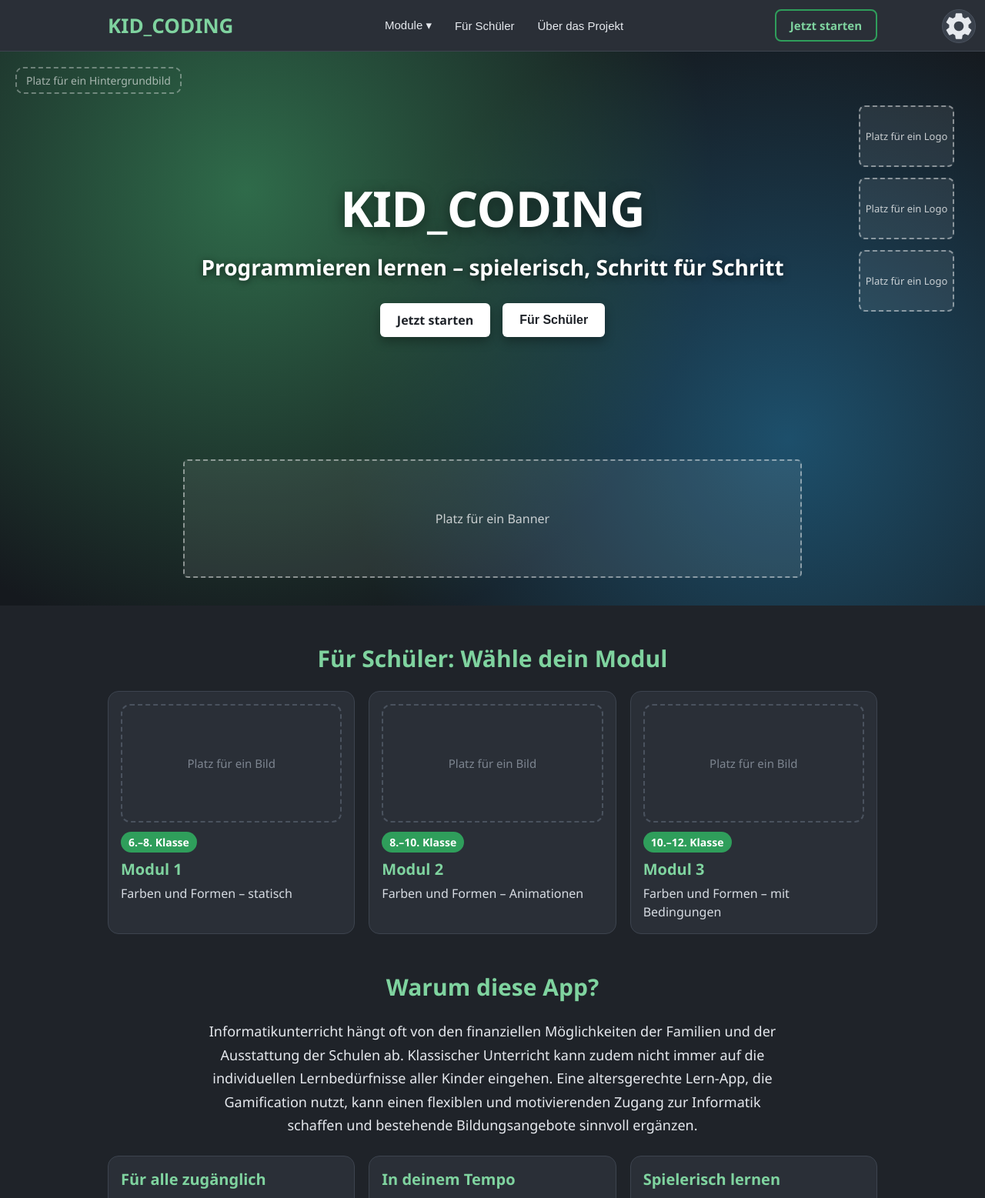
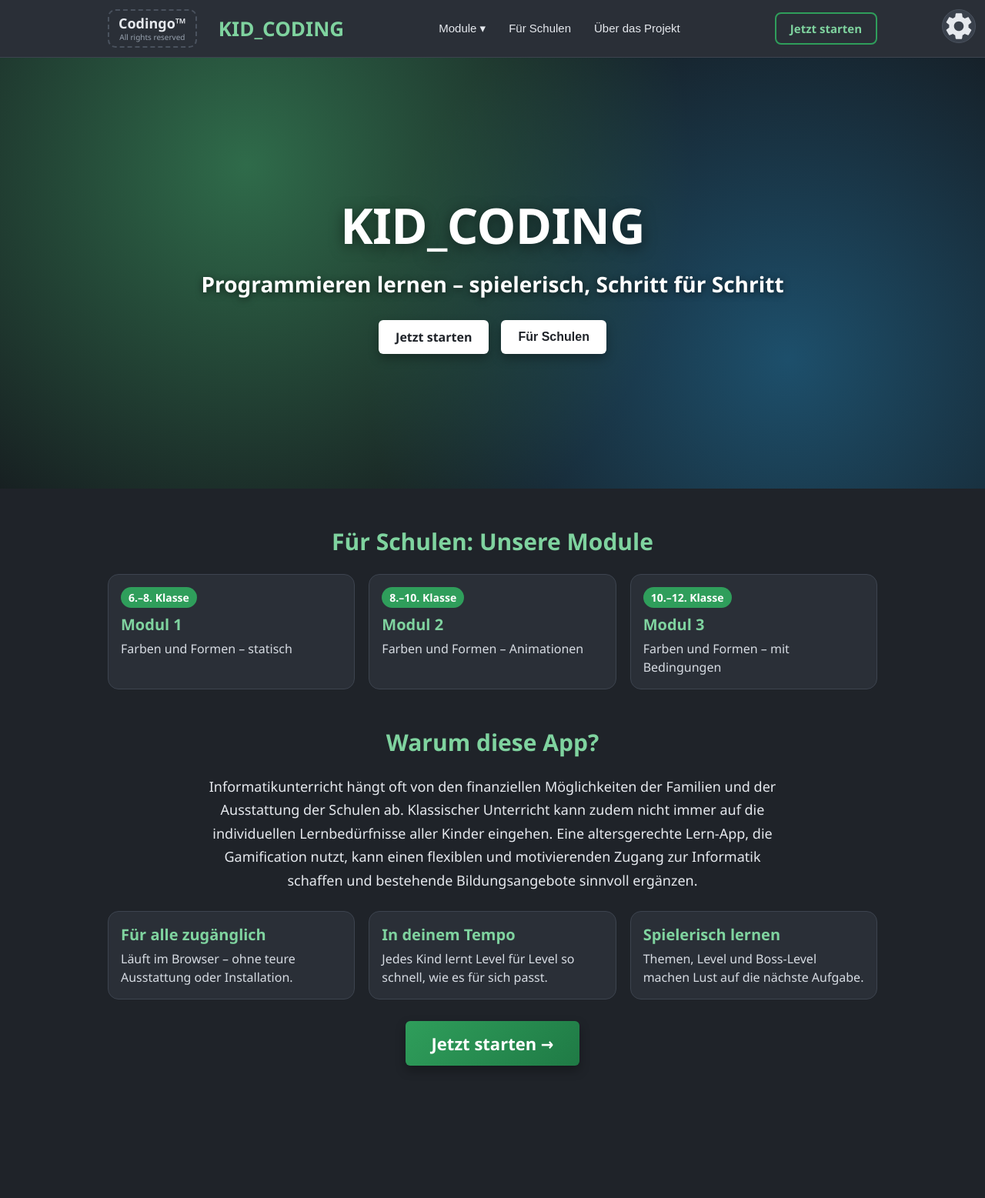
Before and after one commit to Raphi1712/teaching-kids-tech, a website: page index.html in a window 1280 px wide. Shown: the top 1557 px of the page at 77% size. After the commit the page ends 1515 px from the top, so only its background shows below. Drawn offline with Linux system fonts and the light colour scheme.

Commit message:
Titelseite: Für Schulen statt Für Schüler, Platzhalter entfernt, Codingo-Logo-Platzhalter oben links
Amp-Thread-ID: https://ampcode.com/threads/T-01a13621-b4c8-704d-9a0c-b94fd37c6fdc
Co-authored-by: Raphael Angel <berinski@yahoo.de>

```diff
--- a/EN_translations.js
+++ b/EN_translations.js
@@ -6,7 +6,6 @@ const TRANSLATIONS_EN = {
   "🌙 Dunkel": "🌙 Dark",
   "☀ Hell": "☀ Light",
   // Titelseite
-  "Platz für ein Bild": "Space for an image",
   "Informatikunterricht hängt oft von den finanziellen Möglichkeiten der Familien und der Ausstattung der Schulen ab. Klassischer Unterricht kann zudem nicht immer auf die individuellen Lernbedürfnisse aller Kinder eingehen. Eine altersgerechte Lern-App, die Gamification nutzt, kann einen flexiblen und motivierenden Zugang zur Informatik schaffen und bestehende Bildungsangebote sinnvoll ergänzen.":
     "Computer science education often depends on what families can afford and how well schools are equipped. Traditional lessons also cannot always meet the individual learning needs of every child. An age-appropriate learning app that uses gamification can open up a flexible and motivating way into computer science and be a meaningful addition to existing education.",
   "Für alle zugänglich": "Open to everyone",
@@ -15,8 +14,8 @@ const TRANSLATIONS_EN = {
   "Jedes Kind lernt Level für Level so schnell, wie es für sich passt.": "Every child learns level by level, as fast as suits them.",
   "Spielerisch lernen": "Learn through play",
   "Themen, Level und Boss-Level machen Lust auf die nächste Aufgabe.": "Topics, levels and boss levels make you want to take on the next task.",
-  "Für Schüler": "For students",
-  "Platz für ein Hintergrundbild": "Space for a background image",
+  "Für Schulen": "For schools",
+  "Für Schulen: Unsere Module": "For schools: our modules",
   "Jetzt starten": "Get started",
   "Jetzt starten →": "Get started →",
   "Warum diese App?": "Why this app?",
@@ -26,9 +25,6 @@ const TRANSLATIONS_EN = {
   "Modul 2 – 8.–10. Klasse": "Module 2 – grades 8–10",
   "Modul 3 – 10.–12. Klasse": "Module 3 – grades 10–12",
   "Über das Projekt": "About the project",
-  "Platz für ein Logo": "Space for a logo",
-  "Platz für ein Banner": "Space for a banner",
-  "Für Schüler: Wähle dein Modul": "For students: choose your module",
   "6.–8. Klasse": "Grades 6–8",
   "8.–10. Klasse": "Grades 8–10",
   "10.–12. Klasse": "Grades 10–12",
--- a/index.html
+++ b/index.html
@@ -54,6 +54,11 @@
       <!-- Kopfzeile: Name links, Menue in der Mitte, umrandeter Knopf rechts -->
       <header class="start-header">
         <div class="start-header-inner">
+          <!-- Logo-Platzhalter oben links -->
+          <div class="start-logo-box">
+            <span class="start-logo-box-name">Codingo™</span>
+            <span class="start-logo-box-note">All rights reserved</span>
+          </div>
           <span class="start-logo">KID_CODING</span>
           <nav class="start-nav">
             <div class="start-nav-item">
@@ -64,7 +69,7 @@
                 <a href="#modul3">Modul 3 – 10.–12. Klasse</a>
               </div>
             </div>
-            <button type="button" class="start-nav-link" onclick="scrollToStartInfo()">Für Schüler</button>
+            <button type="button" class="start-nav-link" onclick="scrollToStartInfo()">Für Schulen</button>
             <button type="button" class="start-nav-link" onclick="scrollToStartAbout()">Über das Projekt</button>
           </nav>
           <a class="start-header-button" href="#overview">Jetzt starten</a>
@@ -73,41 +78,29 @@
 
       <!-- Grosses Startbild. Hintergrundbild spaeter in style.css bei .start-hero eintragen (background-image). -->
       <div class="start-hero">
-        <span class="start-hero-placeholder">Platz für ein Hintergrundbild</span>
         <h1 class="start-title">KID_CODING</h1>
         <p class="start-subtitle">Programmieren lernen – spielerisch, Schritt für Schritt</p>
         <div class="start-hero-buttons">
           <a class="start-btn" href="#overview">Jetzt starten</a>
-          <button type="button" class="start-btn" onclick="scrollToStartInfo()">Für Schüler</button>
+          <button type="button" class="start-btn" onclick="scrollToStartInfo()">Für Schulen</button>
         </div>
-        <!-- Platz fuer Logos (z. B. Schule, Partner, Auszeichnungen) -->
-        <div class="start-badges">
-          <div class="start-badge">Platz für ein Logo</div>
-          <div class="start-badge">Platz für ein Logo</div>
-          <div class="start-badge">Platz für ein Logo</div>
-        </div>
-        <!-- Platz fuer ein Banner (z. B. Aktion oder Ankuendigung) -->
-        <div class="start-banner">Platz für ein Banner</div>
       </div>
 
-      <!-- Fuer Schueler: die drei Module mit Klassenstufe -->
+      <!-- Fuer Schulen: die drei Module mit Klassenstufe -->
       <div class="start-section" id="start-info">
-        <h2 class="start-section-title">Für Schüler: Wähle dein Modul</h2>
+        <h2 class="start-section-title">Für Schulen: Unsere Module</h2>
         <div class="start-features">
           <a class="start-feature start-module-card" href="#modul1">
-            <div class="image-placeholder">Platz für ein Bild</div>
             <span class="start-grade">6.–8. Klasse</span>
             <h3>Modul 1</h3>
             <p>Farben und Formen – statisch</p>
           </a>
           <a class="start-feature start-module-card" href="#modul2">
-            <div class="image-placeholder">Platz für ein Bild</div>
             <span class="start-grade">8.–10. Klasse</span>
             <h3>Modul 2</h3>
             <p>Farben und Formen – Animationen</p>
           </a>
           <a class="start-feature start-module-card" href="#modul3">
-            <div class="image-placeholder">Platz für ein Bild</div>
             <span class="start-grade">10.–12. Klasse</span>
             <h3>Modul 3</h3>
             <p>Farben und Formen – mit Bedingungen</p>
--- a/style.css
+++ b/style.css
@@ -1322,6 +1322,30 @@ html.light .settings-option.is-active { border-color: #3f7ecf; background: #3f7e
   padding: 12px 0;
 }
 
+/* Logo-Platzhalter oben links (spaeter durch ein Bild ersetzen) */
+.start-logo-box {
+  display: flex;
+  flex-direction: column;
+  align-items: center;
+  justify-content: center;
+  padding: 6px 12px;
+  border: 2px dashed #4a525e;
+  border-radius: 10px;
+  line-height: 1.2;
+  white-space: nowrap;
+}
+
+.start-logo-box-name {
+  font-size: 18px;
+  font-weight: 800;
+  color: #e6e9ee;
+}
+
+.start-logo-box-note {
+  font-size: 10px;
+  color: #9aa4b1;
+}
+
 .start-logo {
   font-size: 26px;
   font-weight: 800;
@@ -1414,26 +1438,14 @@ html.light .settings-option.is-active { border-color: #3f7ecf; background: #3f7e
   flex-direction: column;
   align-items: center;
   justify-content: center;
-  min-height: 720px;
-  padding: 60px 20px 250px;
+  min-height: 560px;
+  padding: 60px 20px;
   box-sizing: border-box;
   text-align: center;
   background: radial-gradient(circle at 25% 25%, #2f6b4a, transparent 55%),
     radial-gradient(circle at 80% 70%, #1d4f6b, transparent 50%), #15191e;
   background-size: cover;
   background-position: center;
-}
-
-/* Hinweis, solange noch kein Bild eingetragen ist */
-.start-hero-placeholder {
-  position: absolute;
-  left: 20px;
-  top: 20px;
-  padding: 6px 12px;
-  border: 2px dashed rgba(255, 255, 255, 0.35);
-  border-radius: 10px;
-  color: rgba(255, 255, 255, 0.6);
-  font-size: 14px;
 }
 
 .start-title {
@@ -1492,46 +1504,6 @@ html.light .settings-option.is-active { border-color: #3f7ecf; background: #3f7e
   font-size: 22px;
 }
 
-/* Logo-Platzhalter rechts im Startbild */
-.start-badges {
-  position: absolute;
-  top: 70px;
-  right: max(16px, calc(50% - 600px));
-  display: flex;
-  flex-direction: column;
-  gap: 14px;
-}
-
-.start-badge,
-.start-banner {
-  display: flex;
-  align-items: center;
-  justify-content: center;
-  border: 2px dashed rgba(255, 255, 255, 0.45);
-  background: rgba(255, 255, 255, 0.08);
-  color: rgba(255, 255, 255, 0.75);
-  font-size: 13px;
-  text-align: center;
-}
-
-.start-badge {
-  width: 120px;
-  height: 76px;
-  border-radius: 8px;
-}
-
-/* Banner-Platzhalter unten im Startbild */
-.start-banner {
-  position: absolute;
-  left: 50%;
-  bottom: 36px;
-  transform: translateX(-50%);
-  width: min(800px, calc(100% - 40px));
-  height: 150px;
-  border-radius: 6px;
-  font-size: 16px;
-}
-
 .start-section {
   width: min(1000px, 92vw);
   margin: 0 auto;
@@ -1544,19 +1516,6 @@ html.light .settings-option.is-active { border-color: #3f7ecf; background: #3f7e
   margin: 0 0 22px;
   font-size: 30px;
   color: #7fd39f;
-}
-
-/* Platzhalter: hier kommt spaeter ein Bild hin */
-.image-placeholder {
-  display: flex;
-  align-items: center;
-  justify-content: center;
-  height: 150px;
-  margin-bottom: 12px;
-  border: 2px dashed #4a525e;
-  border-radius: 12px;
-  color: #7d8590;
-  font-size: 15px;
 }
 
 .start-text {
@@ -1617,13 +1576,7 @@ html.light .settings-option.is-active { border-color: #3f7ecf; background: #3f7e
   color: #d7dce3;
 }
 
-/* Schmale Bildschirme: Logos ausblenden (sonst ueber dem Titel), Menue umbrechen */
-@media (max-width: 1200px) {
-  .start-badges {
-    display: none;
-  }
-}
-
+/* Schmale Bildschirme: Menue umbrechen */
 @media (max-width: 900px) {
   .start-header-inner {
     flex-wrap: wrap;
@@ -1633,6 +1586,9 @@ html.light .settings-option.is-active { border-color: #3f7ecf; background: #3f7e
 }
 
 html.light .start-header { background: #ffffff; border-bottom-color: #e3e5ee; }
+html.light .start-logo-box { border-color: #b8c5d8; }
+html.light .start-logo-box-name { color: #1f3550; }
+html.light .start-logo-box-note { color: #60738a; }
 html.light .start-logo,
 html.light .start-section-title,
 html.light .start-feature h3 { color: #1d4f8d; }
@@ -1647,7 +1603,6 @@ html.light .start-text { color: #1f3550; }
 html.light .start-feature { border-color: #e3e5ee; background: #ffffff; }
 html.light .start-feature p { color: #2a4867; }
 html.light .start-grade { background: #3f7ecf; }
-html.light .image-placeholder { border-color: #b8c5d8; color: #60738a; }
 
 /* Modul-Uebersicht: nur die drei Module, mittig und so gross wie vorher */
 #overview svg {
```
